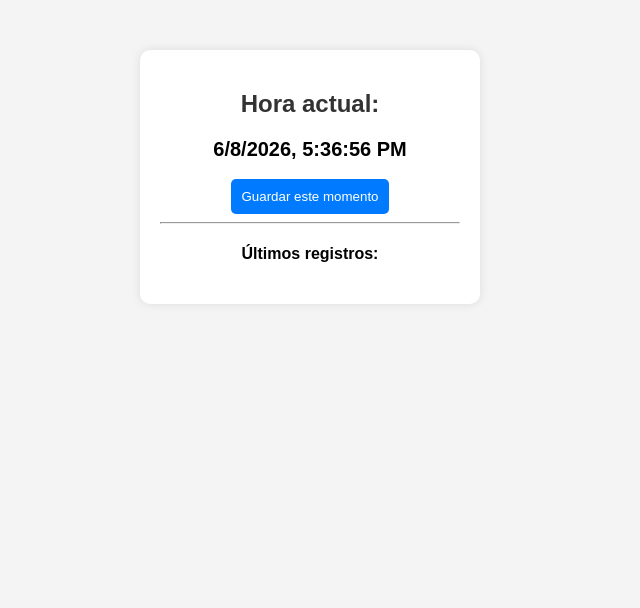
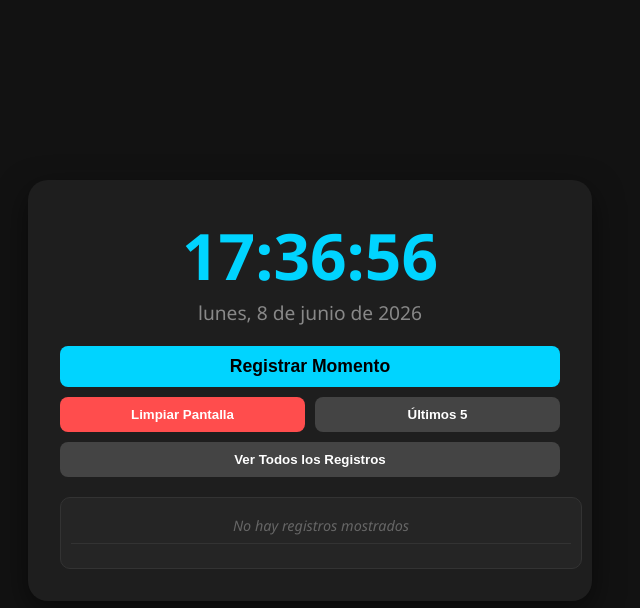
Before and after one commit to jjfe77/app-reloj, a website: page public/index.html in a window 1280 px wide. Shown: the whole page, without its empty margins (330-970 px from the left). Drawn offline with Linux system fonts and the light colour scheme; no server answers.

Commit message:
Agregada lógica de registros y botones: Limpiar, Últimos 5 y Todos

```diff
--- a/public/index.html
+++ b/public/index.html
@@ -2,49 +2,183 @@
 <html lang="es">
 <head>
     <meta charset="UTF-8">
-    <title>Mi App Didáctica</title>
-   <!-- <link rel="stylesheet" href="style.css"> -->
+    <meta name="viewport" content="width=device-width, initial-scale=1.0">
+    <title>Reloj con Registros</title>
+    <style>
+        body {
+            background-color: #121212;
+            color: #e0e0e0;
+            display: flex;
+            flex-direction: column;
+            align-items: center;
+            justify-content: center;
+            min-height: 100vh;
+            margin: 0;
+            font-family: 'Segoe UI', Tahoma, Geneva, Verdana, sans-serif;
+        }
 
-     <style>
-        body { font-family: Arial; text-align: center; background-color: #f4f4f4; }
-        .contenedor { background: white; margin: 50px auto; padding: 20px; width: 300px; border-radius: 10px; box-shadow: 0 0 10px rgba(0,0,0,0.1); }
-        h2 { color: #333; }
-        button { background: #007bff; color: white; border: none; padding: 10px; border-radius: 5px; cursor: pointer; }
-        ul { text-align: left; margin-top: 20px; }
+        .reloj-container {
+            text-align: center;
+            background: #1e1e1e;
+            padding: 2rem;
+            border-radius: 20px;
+            box-shadow: 0 10px 30px rgba(0,0,0,0.5);
+            margin-bottom: 20px;
+            width: 90%;
+            max-width: 500px;
+        }
+
+        #reloj {
+            font-size: 4rem;
+            font-weight: bold;
+            color: #00d4ff;
+            margin: 0;
+        }
+
+        #fecha {
+            font-size: 1.2rem;
+            color: #888;
+            margin-bottom: 20px;
+        }
+
+        .controles {
+            display: grid;
+            grid-template-columns: 1fr 1fr;
+            gap: 10px;
+            margin-bottom: 20px;
+        }
+
+        button {
+            padding: 10px 15px;
+            border: none;
+            border-radius: 8px;
+            cursor: pointer;
+            font-weight: bold;
+            transition: 0.3s;
+        }
+
+        .btn-registro { background-color: #00d4ff; color: #000; grid-column: span 2; font-size: 1.1rem; }
+        .btn-registro:hover { background-color: #0099ff; }
+
+        .btn-limpiar { background-color: #ff4d4d; color: white; }
+        .btn-limpiar:hover { background-color: #cc0000; }
+
+        .btn-ver { background-color: #444; color: white; }
+        .btn-ver:hover { background-color: #666; }
+
+        .lista-registros {
+            width: 100%;
+            background: #252525;
+            border-radius: 10px;
+            padding: 10px;
+            min-height: 50px;
+            max-height: 200px;
+            overflow-y: auto;
+            border: 1px solid #333;
+        }
+
+        ul {
+            list-style: none;
+            padding: 0;
+            margin: 0;
+            text-align: left;
+        }
+
+        li {
+            padding: 8px;
+            border-bottom: 1px solid #333;
+            font-size: 0.9rem;
+            animation: fadeIn 0.3s ease-in;
+        }
+
+        @keyframes fadeIn {
+            from { opacity: 0; transform: translateY(-10px); }
+            to { opacity: 1; transform: translateY(0); }
+        }
+
+        .vacio { color: #666; text-align: center; font-style: italic; }
     </style>
 </head>
 <body>
-    <div class="contenedor">
-        <h2>Hora actual:</h2>
-        <div id="reloj" style="font-size: 20px; font-weight: bold;">Cargando...</div>
-        <br>
-        <button onclick="guardar()">Guardar este momento</button>
-        <hr>
-        <h4>Últimos registros:</h4>
-        <ul id="lista"></ul>
+
+    <div class="reloj-container">
+        <div id="reloj">00:00:00</div>
+        <div id="fecha">Cargando fecha...</div>
+
+        <div class="controles">
+            <button class="btn-registro" onclick="registrar()">Registrar Momento</button>
+            <button class="btn-limpiar" onclick="limpiarPantalla()">Limpiar Pantalla</button>
+            <button class="btn-ver" onclick="mostrarUltimos(5)">Últimos 5</button>
+            <button class="btn-ver" onclick="mostrarTodos()" style="grid-column: span 2;">Ver Todos los Registros</button>
+        </div>
+
+        <div class="lista-registros">
+            <ul id="lista">
+                <li class="vacio">No hay registros mostrados</li>
+            </ul>
+        </div>
     </div>
 
     <script>
-        // Reloj en vivo
-        setInterval(() => {
-            document.getElementById('reloj').innerText = new Date().toLocaleString();
-        }, 1000);
+        // Array para almacenar los registros en memoria (simula una base de datos local)
+        let baseDeDatosRelativa = [];
 
-        // Función para guardar en la base de datos
-        async function guardar() {
-            await fetch('/guardar', { method: 'POST' });
-            obtenerHistorial();
+        function actualizarReloj() {
+            const ahora = new Date();
+            const h = String(ahora.getHours()).padStart(2, '0');
+            const m = String(ahora.getMinutes()).padStart(2, '0');
+            const s = String(ahora.getSeconds()).padStart(2, '0');
+
+            document.getElementById('reloj').textContent = `${h}:${m}:${s}`;
+
+            const opciones = { weekday: 'long', day: 'numeric', month: 'long', year: 'numeric' };
+            document.getElementById('fecha').textContent = ahora.toLocaleDateString('es-ES', opciones);
         }
 
-        // Función para traer datos de la base de datos
-        async function obtenerHistorial() {
-            const respuesta = await fetch('/historial');
-            const datos = await respuesta.json();
-            const lista = document.getElementById('lista');
-            lista.innerHTML = datos.map(f => `<li>${new Date(f.fecha_hora).toLocaleString()}</li>`).join('');
+        // Función para guardar el momento actual en el array
+        function registrar() {
+            const ahora = new Date();
+            const registro = {
+                hora: ahora.toLocaleTimeString('es-ES', {hour12: false}),
+                fecha: ahora.toLocaleDateString('es-ES')
+            };
+            baseDeDatosRelativa.push(registro);
+            mostrarUltimos(5); // Por defecto mostramos el cambio
         }
 
-        obtenerHistorial(); // Cargar al abrir la página
+        // Función para renderizar la lista en el HTML
+        function renderizar(lista) {
+            const ul = document.getElementById('lista');
+            ul.innerHTML = '';
+
+            if (lista.length === 0) {
+                ul.innerHTML = '<li class="vacio">No hay registros para mostrar</li>';
+                return;
+            }
+
+            lista.forEach((item, index) => {
+                const li = document.createElement('li');
+                li.textContent = `#${index + 1} - ${item.fecha} | ${item.hora}`;
+                ul.prepend(li); // El más reciente arriba
+            });
+        }
+
+        // Borra la pantalla (el HTML), pero NO el array
+        function limpiarPantalla() {
+            document.getElementById('lista').innerHTML = '<li class="vacio">Pantalla limpia (datos guardados)</li>';
+        }
+
+        function mostrarUltimos(cantidad) {
+            const ultimos = baseDeDatosRelativa.slice(-cantidad);
+            renderizar(ultimos);
+        }
+
+        function mostrarTodos() {
+            renderizar(baseDeDatosRelativa);
+        }
+
+        setInterval(actualizarReloj, 1000);
+        actualizarReloj();
     </script>
 </body>
 </html>
```
Also changed, not shown: index-1.html (added, +50 -0 lines), index-0.html (renamed from index-original.html).
